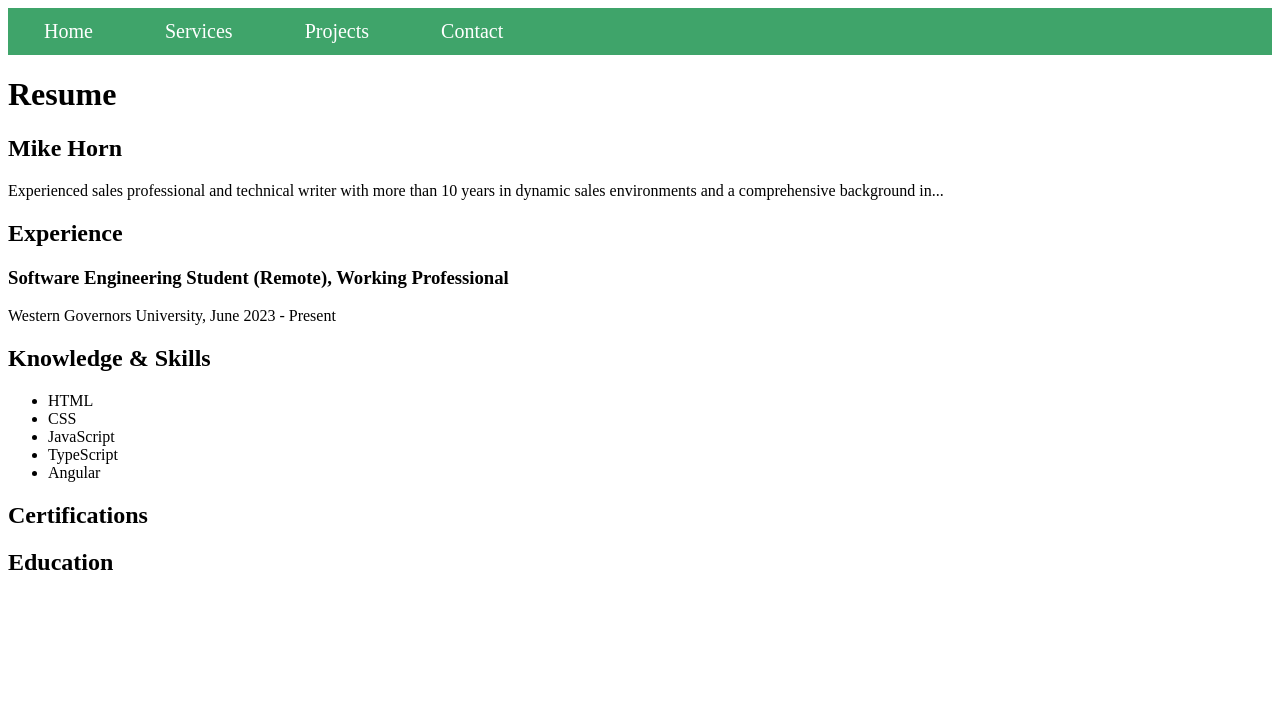
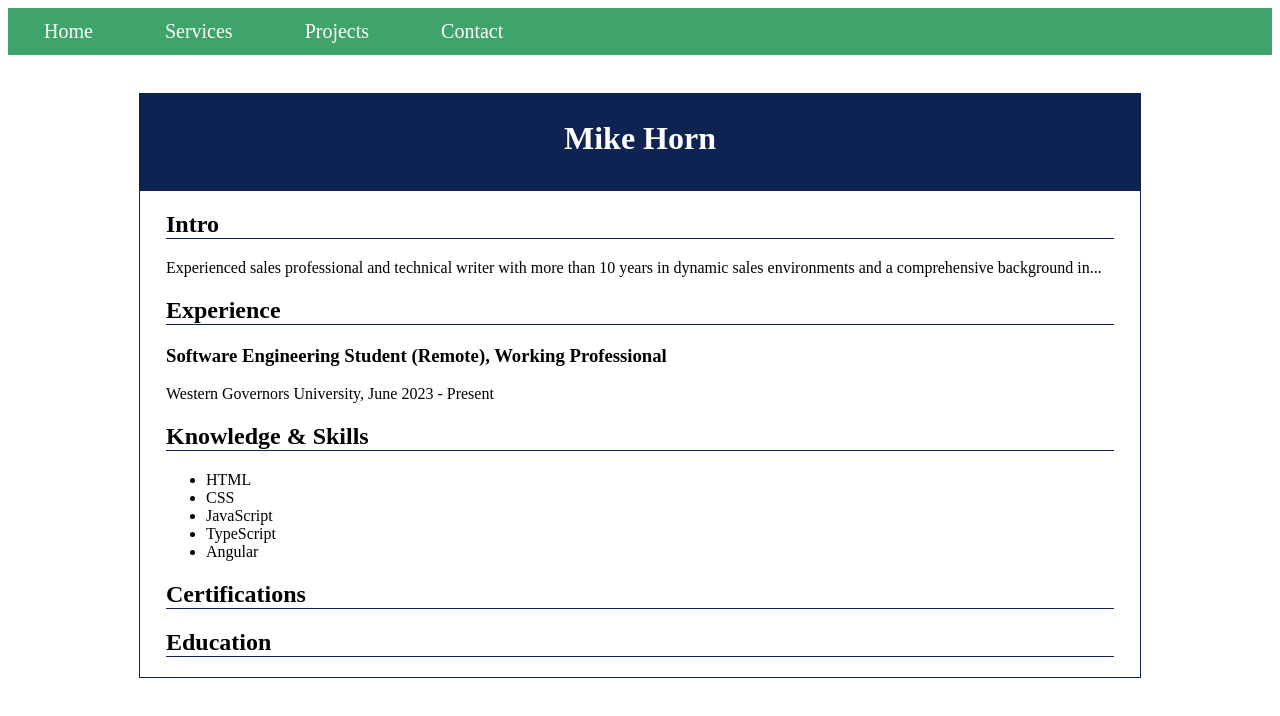
Before and after one commit to mikedropmedia/zybook-app, an Angular app: page /home in a window 1280 px wide. Shown: the top 716 px of the page. Built offline with nearby package versions, Linux system fonts and the light colour scheme.

Commit message:
Styled home page resume with CSS and updated html classes and layout to match design preferences.

```diff
--- a/src/app/home/home-home/home-home.component.css
+++ b/src/app/home/home-home/home-home.component.css
@@ -0,0 +1,24 @@
+h2 {
+  border-bottom: thin solid #0e2352;
+}
+
+.resume {
+  border: 1px solid #0e2352;
+  padding: 0 2vw;
+  width: 75%;
+  margin: 3vw auto;
+}
+
+.contact-info {
+  background: #0e2352;
+  color: white;
+  text-align: center;
+  padding: 0.3vw 0 1vw 0;
+  margin: 0 -2vw;
+}
+
+.educationDates,
+.employmentDates {
+  display: inline-block;
+  float: right;
+}
--- a/src/app/home/home-home/home-home.component.html
+++ b/src/app/home/home-home/home-home.component.html
@@ -1,9 +1,9 @@
 <div class="resume">
   <div class="contact-info">
-    <h1>Resume</h1>
+    <h1>Mike Horn</h1>
   </div>
   <div class="summary">
-    <h2>Mike Horn</h2>
+    <h2>Intro</h2>
     <p>
       Experienced sales professional and technical writer with more than 10
       years in dynamic sales environments and a comprehensive background in...
```
